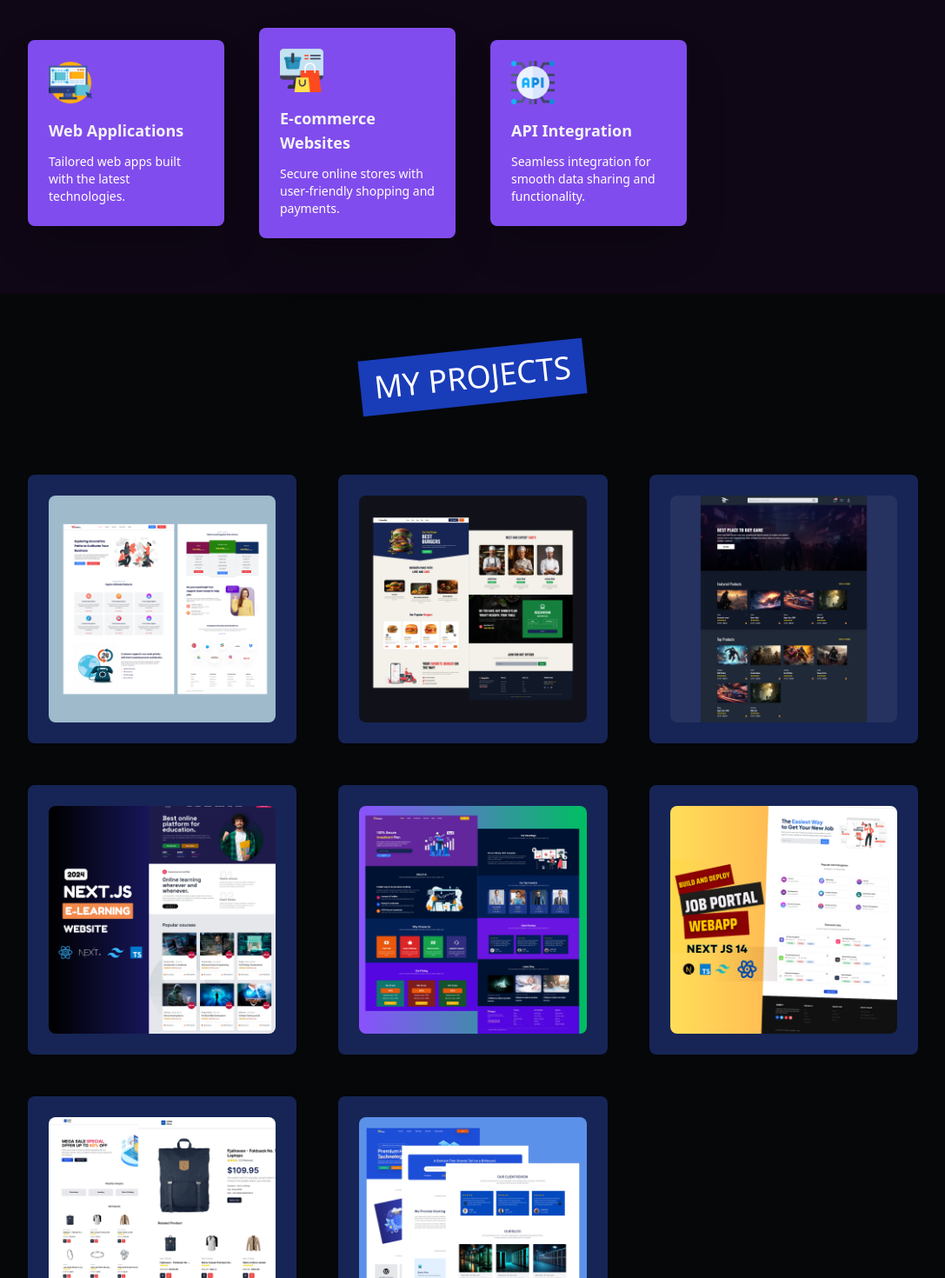
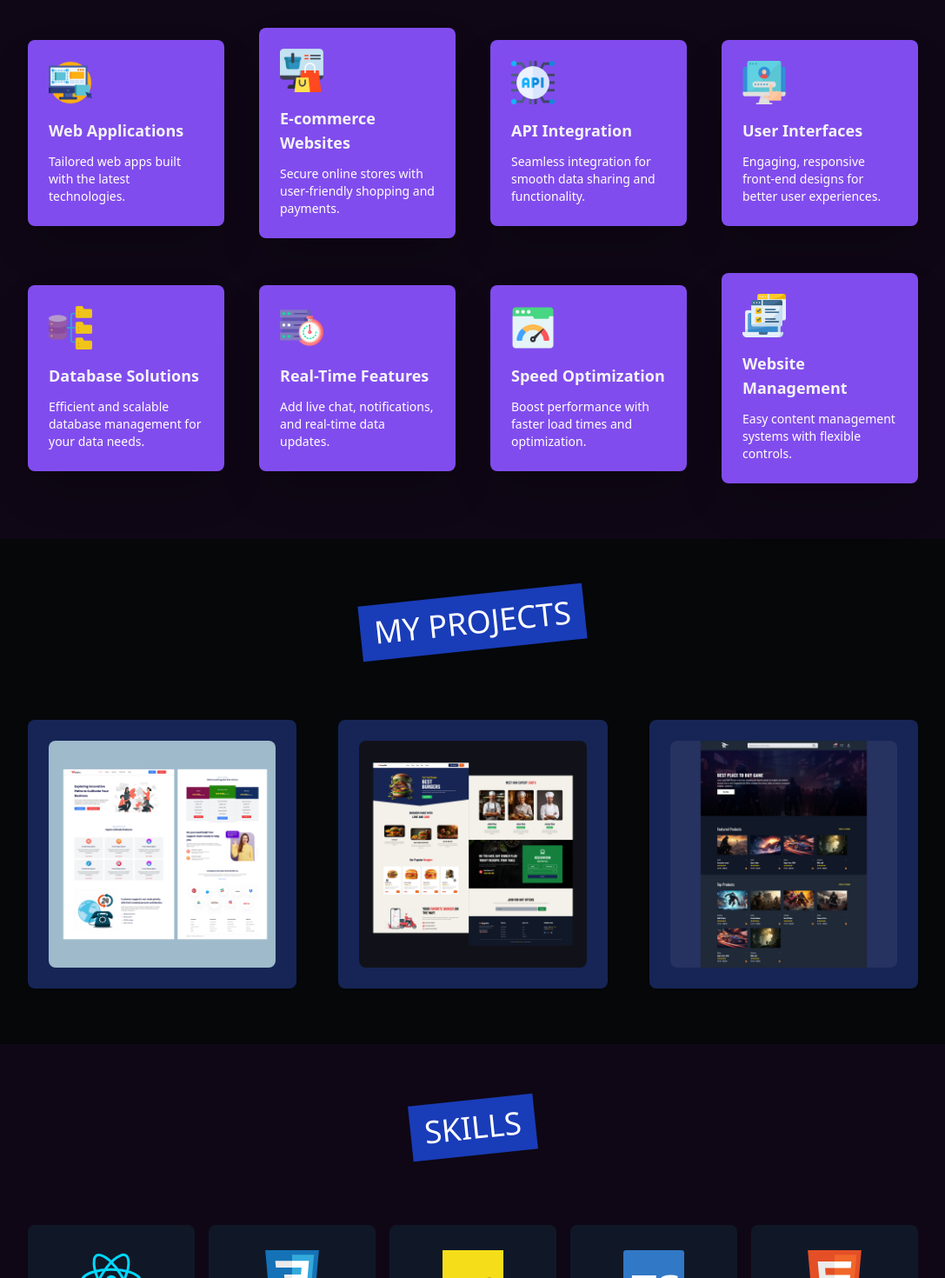
Before and after one commit to atharvalonikar95/Portfolio, a Next.js app: page / in a window 1280 px wide. Shown: the part 1640-3110 px from the top of the page at 87% size, without its empty margins (96-1183 px from the left). Built offline with nearby package versions, Linux system fonts and the light colour scheme.

Commit message:
17-09-25

```diff
--- a/Data/data.ts
+++ b/Data/data.ts
@@ -37,38 +37,38 @@ export const servicesData = [
       "Seamless integration for smooth data sharing and functionality.",
     icon: "/images/s3.png",
   },
-  // {
-  //   id: 4,
-  //   title: "User Interfaces",
-  //   description:
-  //     "Engaging, responsive front-end designs for better user experiences.",
-  //   icon: "/images/s4.png",
-  // },
-  // {
-  //   id: 5,
-  //   title: "Database Solutions",
-  //   description:
-  //     "Efficient and scalable database management for your data needs.",
-  //   icon: "/images/s5.png",
-  // },
-  // {
-  //   id: 6,
-  //   title: "Real-Time Features",
-  //   description: "Add live chat, notifications, and real-time data updates.",
-  //   icon: "/images/s6.png",
-  // },
-  // {
-  //   id: 7,
-  //   title: "Speed Optimization",
-  //   description: "Boost performance with faster load times and optimization.",
-  //   icon: "/images/s7.png",
-  // },
-  // {
-  //   id: 8,
-  //   title: "Website Management",
-  //   description: "Easy content management systems with flexible controls.",
-  //   icon: "/images/s8.png",
-  // },
+  {
+    id: 4,
+    title: "User Interfaces",
+    description:
+      "Engaging, responsive front-end designs for better user experiences.",
+    icon: "/images/s4.png",
+  },
+  {
+    id: 5,
+    title: "Database Solutions",
+    description:
+      "Efficient and scalable database management for your data needs.",
+    icon: "/images/s5.png",
+  },
+  {
+    id: 6,
+    title: "Real-Time Features",
+    description: "Add live chat, notifications, and real-time data updates.",
+    icon: "/images/s6.png",
+  },
+  {
+    id: 7,
+    title: "Speed Optimization",
+    description: "Boost performance with faster load times and optimization.",
+    icon: "/images/s7.png",
+  },
+  {
+    id: 8,
+    title: "Website Management",
+    description: "Easy content management systems with flexible controls.",
+    icon: "/images/s8.png",
+  },
 ];
 
 export const projectData = [
@@ -87,31 +87,31 @@ export const projectData = [
     image: "/images/p3.png",
     url: "https://game-ecommerce-yt.vercel.app/",
   },
-  {
-    id: 4,
-    image: "/images/p4.png",
-    url: "https://elearning-yt.vercel.app/",
-  },
-  {
-    id: 5,
-    image: "/images/p5.png",
-    url: "https://invest-peach.vercel.app/",
-  },
-  {
-    id: 6,
-    image: "/images/p6.png",
-    url: "https://job-chi-ruby.vercel.app/",
-  },
-  {
-    id: 7,
-    image: "/images/p7.png",
-    url: "https://wdw-ecom.vercel.app/",
-  },
-  {
-    id: 8,
-    image: "/images/p8.png",
-    url: "https://webhost-ten.vercel.app/",
-  },
+  // {
+  //   id: 4,
+  //   image: "/images/p4.png",
+  //   url: "https://elearning-yt.vercel.app/",
+  // },
+  // {
+  //   id: 5,
+  //   image: "/images/p5.png",
+  //   url: "https://invest-peach.vercel.app/",
+  // },
+  // {
+  //   id: 6,
+  //   image: "/images/p6.png",
+  //   url: "https://job-chi-ruby.vercel.app/",
+  // },
+  // {
+  //   id: 7,
+  //   image: "/images/p7.png",
+  //   url: "https://wdw-ecom.vercel.app/",
+  // },
+  // {
+  //   id: 8,
+  //   image: "/images/p8.png",
+  //   url: "https://webhost-ten.vercel.app/",
+  // },
 ];
 
 export const skillsData = [
```
